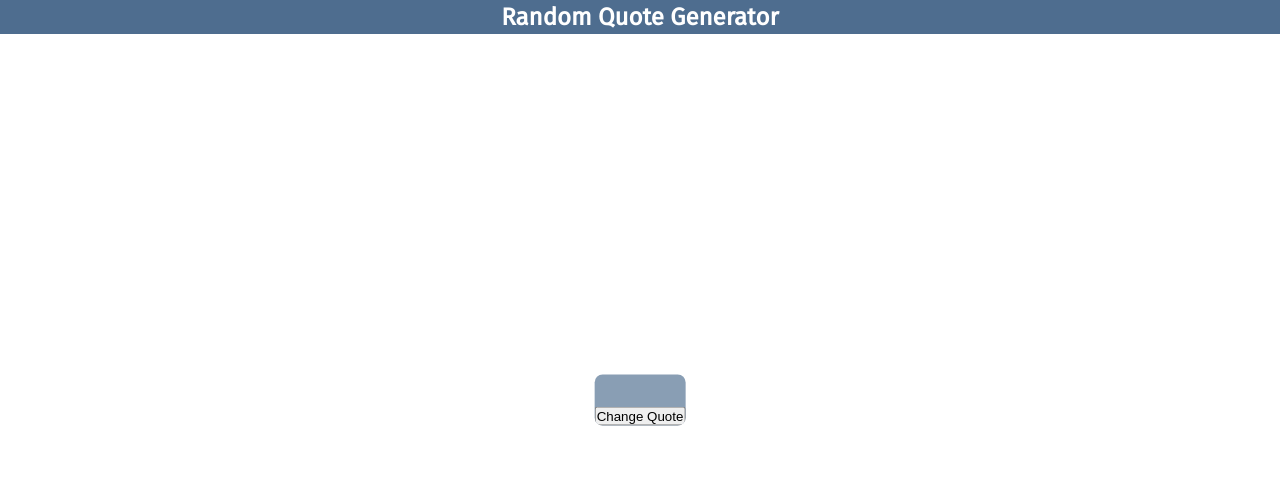
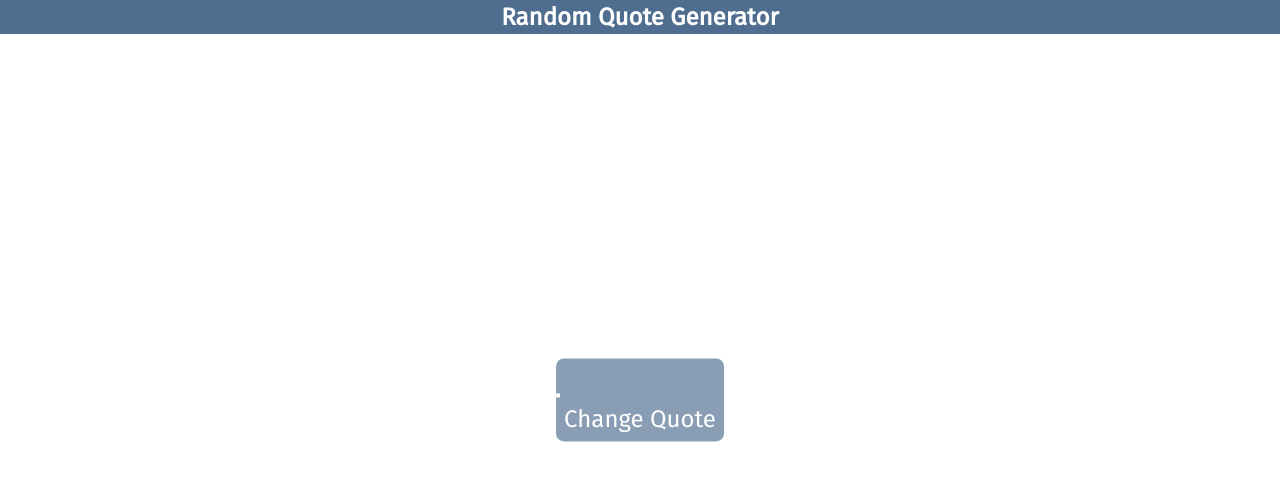
Before and after one commit to ThePsyk3y/RandQuotGen, a website built with webpack: page src/index.html in a window 1280 px wide. Built offline with nearby package versions, Linux system fonts and the light colour scheme.

Commit message:
Base HTML setup

```diff
--- a/src/index.html
+++ b/src/index.html
@@ -10,9 +10,15 @@
       <h1>Random Quote Generator</h1>
     </header>
     <div class="wrapper">
-      <div></div>
-      <div class="quote" id="quote-txt"></div>
-      <div><button id="quote-change-button">Change Quote</button></div>
+      <div class="quote">
+        <span id="quote-txt"></span>
+        <div id="quote-auth"></div>
+        <!--<div id="quote-img"><img src="" alt="Quoter" /></div>-->
+      </div>
+      <hr />
+      <div class="quote-change">
+        <button id="quote-change-button">Change Quote</button>
+      </div>
     </div>
   </body>
 </html>
```
